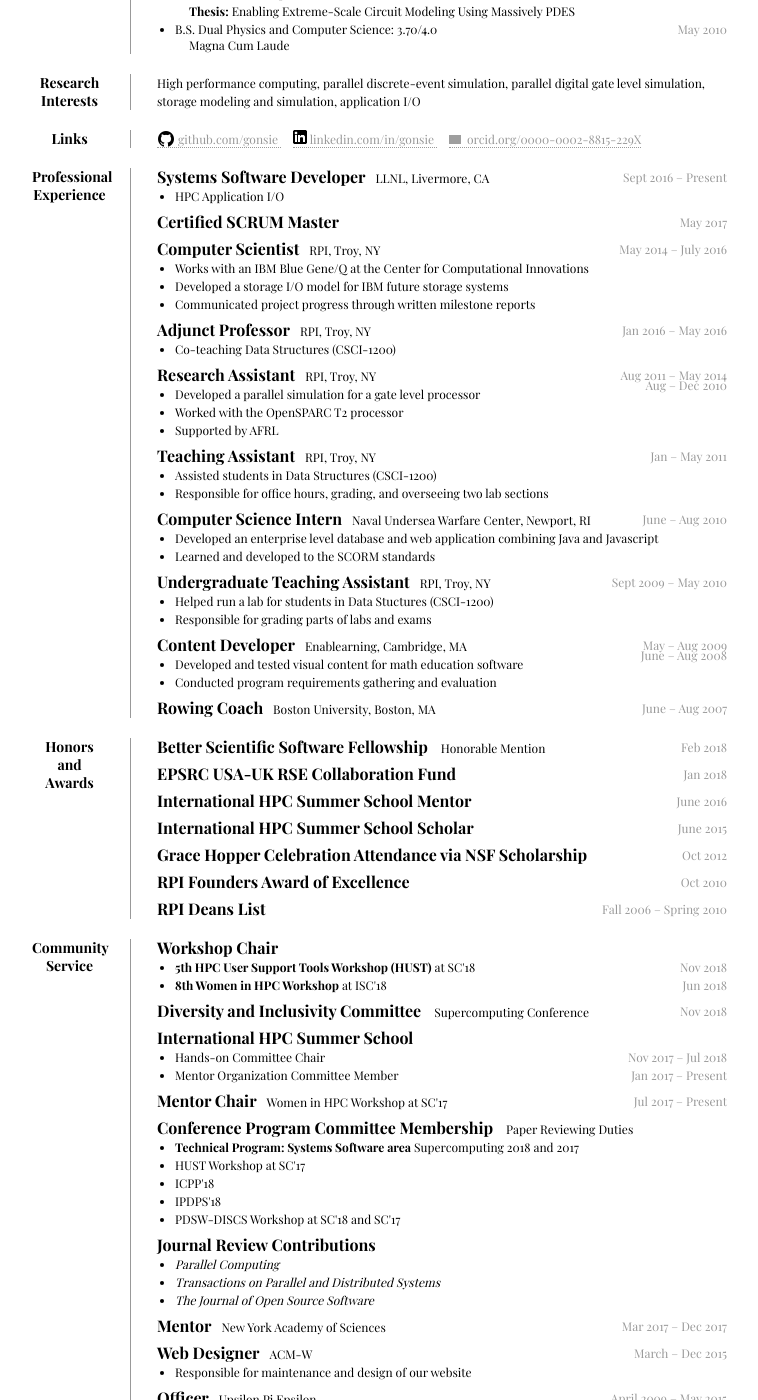
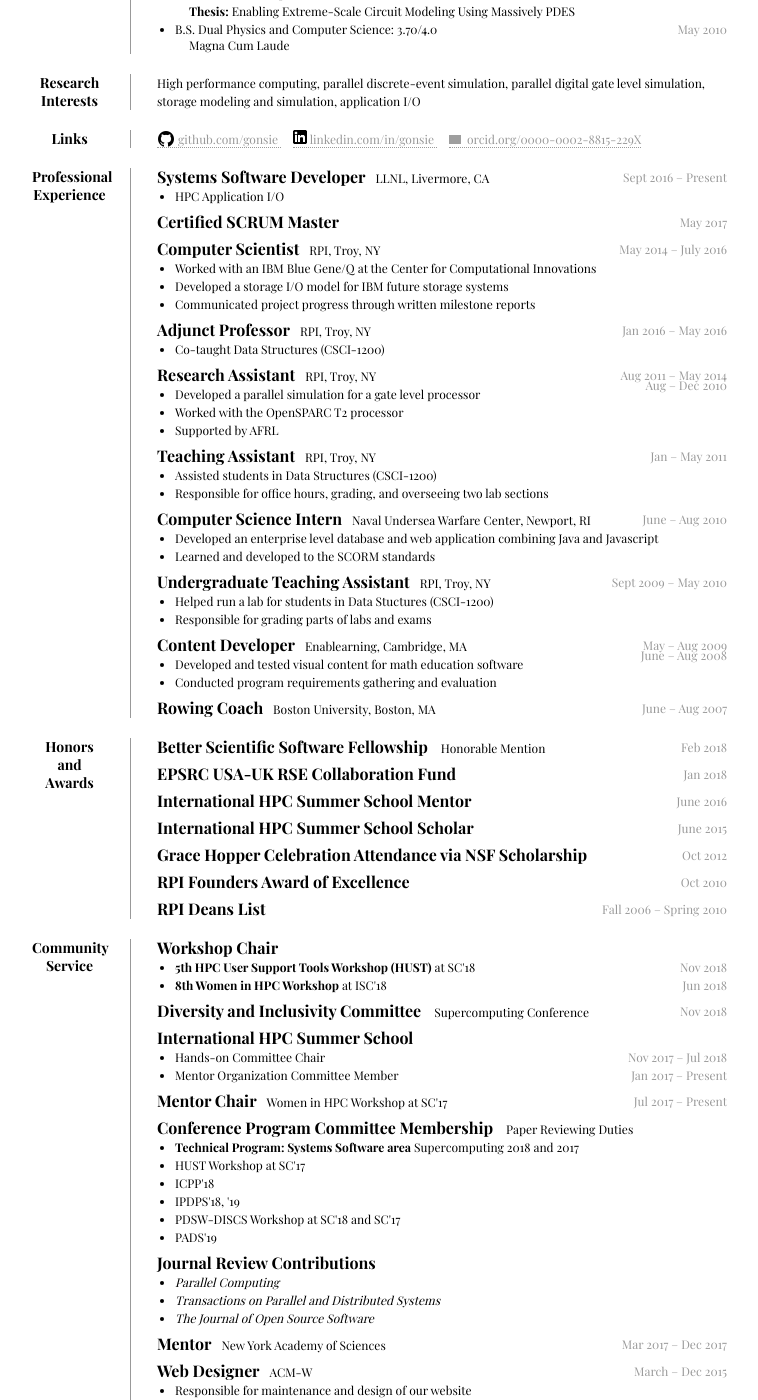
Before and after one commit to gonsie/gonsie.github.io, a Jekyll site: the page cv.html, which Jekyll copies as it is, in a window 1280 px wide and 1400 px high, scrolled down 252 px. Shown: the whole window, without its empty margins (258-1016 px from the left). Built offline with Jekyll 4.4.1, drawn with Linux system fonts in a browser that asks for light colours; some web fonts are replaced; grey boxes are pictures that could not be loaded.

Commit message:
some cv updates

```diff
--- a/cv.html
+++ b/cv.html
@@ -151,7 +151,7 @@
                     <span>May 2014 &ndash; July 2016</span>
                 </h2>
                 <ul>
-                    <li>Works with an IBM Blue Gene/Q at the Center for Computational Innovations</li>
+                    <li>Worked with an IBM Blue Gene/Q at the Center for Computational Innovations</li>
                     <li>Developed a storage I/O model for IBM future storage systems</li>
                     <li>Communicated project progress through written milestone reports</li>
                 </ul>
@@ -160,7 +160,7 @@
                     <span>Jan 2016 &ndash; May 2016</span>
                 </h2>
                 <ul class="noprint">
-                    <li>Co-teaching Data Structures (CSCI-1200)</li>
+                    <li>Co-taught Data Structures (CSCI-1200)</li>
                 </ul>
 
                 <h2 class="smartmargin">
@@ -283,8 +283,9 @@
                 <li><strong>Technical Program: Systems Software area</strong> Supercomputing 2018 and 2017</li>
                 <li>HUST Workshop at SC'17</li>
                 <li>ICPP'18</li>
-                <li>IPDPS'18</li>
+                <li>IPDPS'18, '19</li>
                 <li>PDSW-DISCS Workshop at SC'18 and SC'17</li>
+                <li>PADS'19</li>
               </ul>
 
               <h2 class="smartmargin"><strong>Journal Review Contributions</strong></h2>
```
